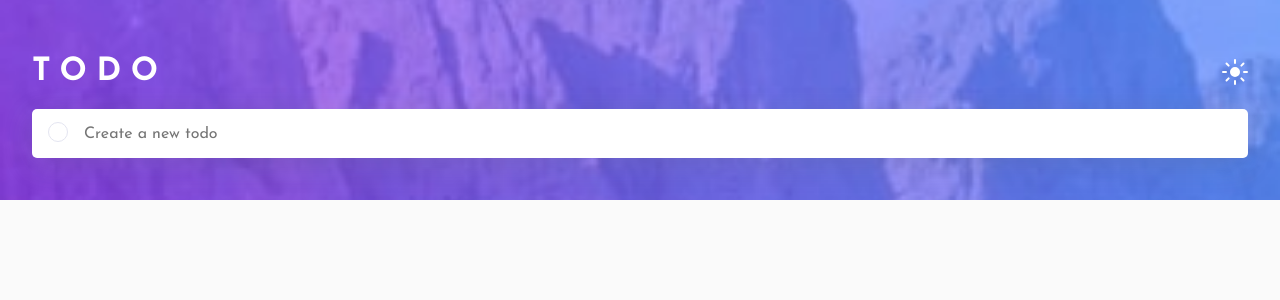
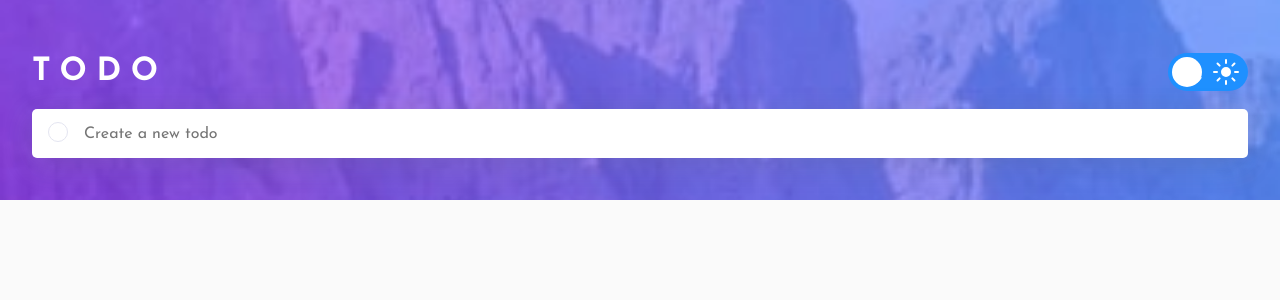
Before and after one commit to walkonmars36/next-todo-app, a Next.js app: page / in a window 1280 px wide. Shown: the top 300 px of the page. Built offline with nearby package versions, Linux system fonts and the light colour scheme.

Commit message:
using emotion/styled package to construct theme switcher toggle

```diff
--- a/src/app/globals.css
+++ b/src/app/globals.css
@@ -9,14 +9,17 @@ body {
   transition: background 0.25s ease-in-out;
 }
 
+body,
 body[data-theme="light"] {
   background-color: var(--col-v-light-grey);
   color: var(--col-v-dark-grey-blue);
+  --color-bg-toggle: #1e90ff;
 }
 
 body[data-theme="dark"] {
   background-color: var(--col-v-dk-blue);
   color: var(--col-v-light-grey-blue);
+  --color-bg-toggle: #a9a9a9;
 }
 
 button.circle-btn {
--- a/src/components/Header/Header.jsx
+++ b/src/components/Header/Header.jsx
@@ -1,15 +1,12 @@
 import "./Header.scss";
-import styled from "@emotion/styled";
-import Image from "next/image";
-import IconSun from "/public/assets/images/icon-sun.svg";
-import IconMoon from "/public/assets/images/icon-moon.svg";
+import ThemeToggle from "../../components/ThemeToggle";
 
 const header = () => {
   return (
     <header className="header">
       <div className="header__content container">
         <h1 className="header__title uppercase">Todo</h1>
-        <Image src={IconSun} alt="sun icon" />
+        <ThemeToggle />
       </div>
     </header>
   );
--- a/src/components/ThemeToggle.jsx
+++ b/src/components/ThemeToggle.jsx
@@ -1,4 +1,9 @@
+import { useEffect, useState } from "react";
+
 import styled from "@emotion/styled";
+import Image from "next/image";
+import IconSun from "/public/assets/images/icon-sun.svg";
+import IconMoon from "/public/assets/images/icon-moon.svg";
 
 const ToggleButton = styled.button`
   --toggle-width: 80px;
@@ -28,14 +33,30 @@ const ToggleThumb = styled.span`
   height: calc(var(--toggle-height) - (var(--toggle-padding) * 2));
   border-radius: 50%;
   background: white;
+  transition: transform 0.25s ease-in-out;
+  transform: ${(theme) =>
+    theme.activeTheme === "dark"
+      ? "translate3d(calc(var(--toggle-width) - var(--toggle-height)), 0, 0)"
+      : "none"};
 `;
 
 const ThemeToggle = () => {
+  const [activeTheme, setActiveTheme] = useState("light");
+  const inactiveTheme = activeTheme === "light" ? "dark" : "light";
+
+  useEffect(() => {
+    document.body.dataset.theme = activeTheme;
+  }, [activeTheme]);
+
   return (
-    <ToggleButton type="button">
-      <ToggleThumb />
-      <span>🌙</span>
-      <span>☀️</span>
+    <ToggleButton type="button" onClick={() => setActiveTheme(inactiveTheme)}>
+      <ToggleThumb activeTheme={activeTheme} />
+      <span>
+        <Image src={IconMoon} alt="Moon icon for dark mode" />
+      </span>
+      <span>
+        <Image src={IconSun} alt="Sun icon for light mode" />
+      </span>
     </ToggleButton>
   );
 };
```
